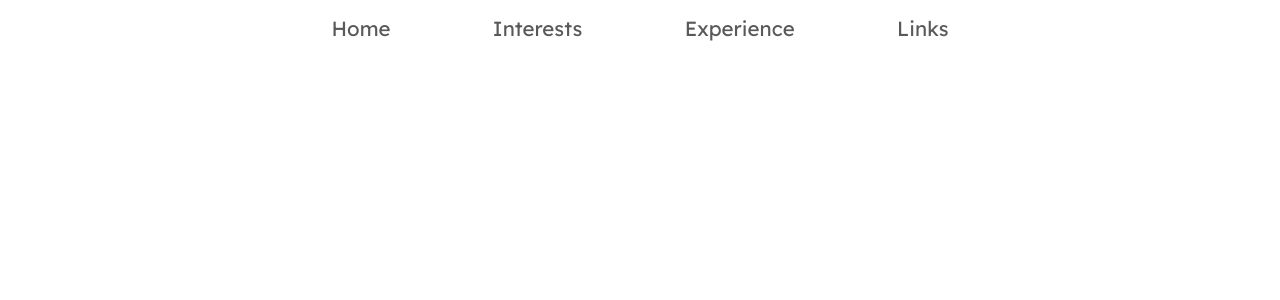
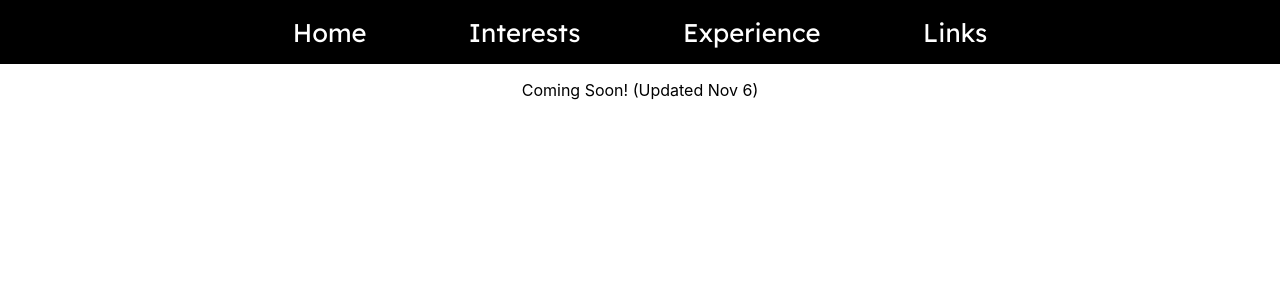
Before and after one commit to AlecOverman/ProfessionalWebsite2024, a React (Create React App) app in the folder professional-website/: page / in a window 1280 px wide. Shown: the top 300 px of the page. Built offline with nearby package versions, Linux system fonts and the light colour scheme.

Commit message:
fixing the display flex and sections

```diff
--- a/professional-website/src/App.css
+++ b/professional-website/src/App.css
@@ -1,5 +1,7 @@
 .App {
   text-align: center;
+  display: flex;
+  flex-direction: column;
 }
 
 .App-logo {
@@ -28,6 +30,12 @@
   color: #61dafb;
 }
 
+#home{
+  height: 4em;
+  position: relative;
+  width: 100vw;
+}
+
 @keyframes App-logo-spin {
   from {
     transform: rotate(0deg);
--- a/professional-website/src/App.js
+++ b/professional-website/src/App.js
@@ -1,16 +1,17 @@
 import logo from './logo.svg';
 import './App.css';
 import Navbar from "./components/Navbar.js";
+import HomePage from "./components/HomePage.js";
 
 function App() {
   return (
     <div className="App">
-      <Navbar className="navbar">
-        <section id="home" className="navbar-section"><h2>Home</h2>
-          <p>Welcome to my professional website!</p>
-        </section>
+      <Navbar className="navbar"></Navbar>
+      <section id="home" className="navbar-section">
+          <HomePage></HomePage>
+      </section>
+      <p>Coming Soon! (Updated Nov 6)</p>
 
-      </Navbar>
     </div>
   );
 }
--- /dev/null
+++ b/professional-website/src/components/HomePage.css
@@ -0,0 +1,6 @@
+.home-body{
+    background-color: transparent;
+    height: 100%;
+    width: 100%;
+    position: relative;
+}
--- /dev/null
+++ b/professional-website/src/components/HomePage.js
@@ -0,0 +1,12 @@
+import React from "react";
+import "./HomePage.css";
+
+function Homepage() {
+    return(
+        <div className="home-body"></div>
+
+    );
+
+}
+
+export default Homepage;
--- a/professional-website/src/components/Navbar.css
+++ b/professional-website/src/components/Navbar.css
@@ -8,10 +8,12 @@ html {
 .navbar {
     position: fixed;
     top: 0;
-    background-color: transparent;
+    background-color: black;
     padding: 1em;
     width: calc(100% - 2em);
     text-align: center;
+    height: 2em;
+    z-index: 1;
   }
 
   .navbar ul {
@@ -27,16 +29,16 @@ html {
   }
 
   .navbar a {
-    color: #595959;
+    color: white;
     font-family: 'Lexend', sans-serif;
     text-decoration: none;
     /* font-weight: 700; */
-    font-size: 1.6vw;
+    font-size: 2vw;
   }
 
   .navbar a:hover {
-    color: black;
-    font-size: 1.8vw;
+    color: white;
+    font-size: 2.1vw;
 
   }
 
```
